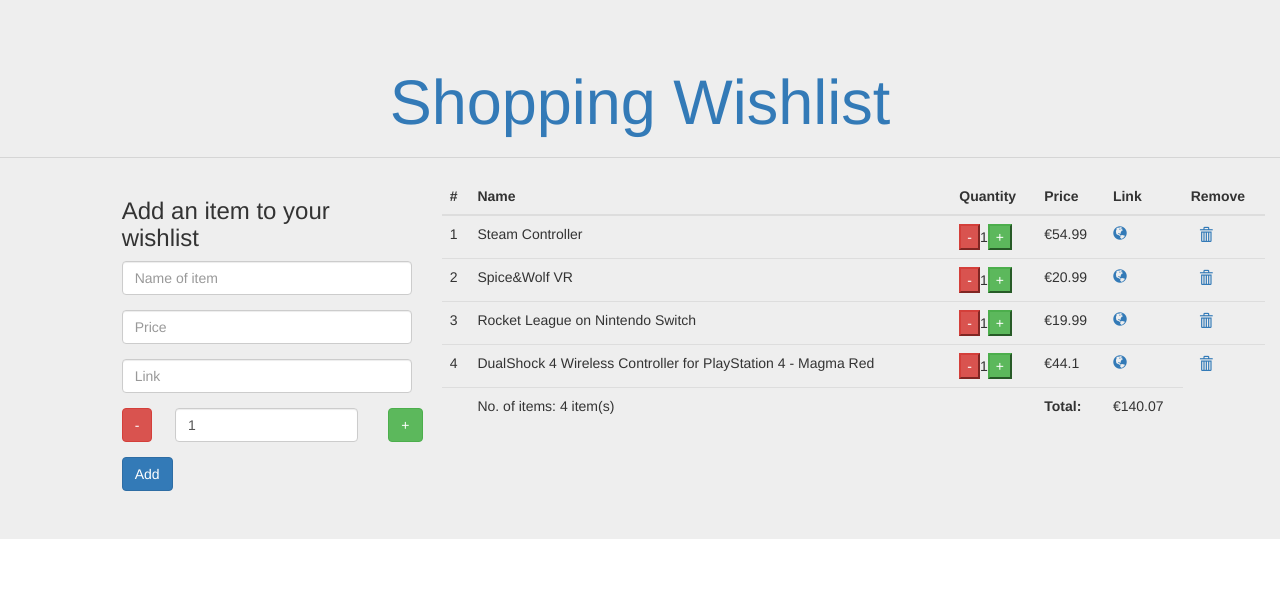
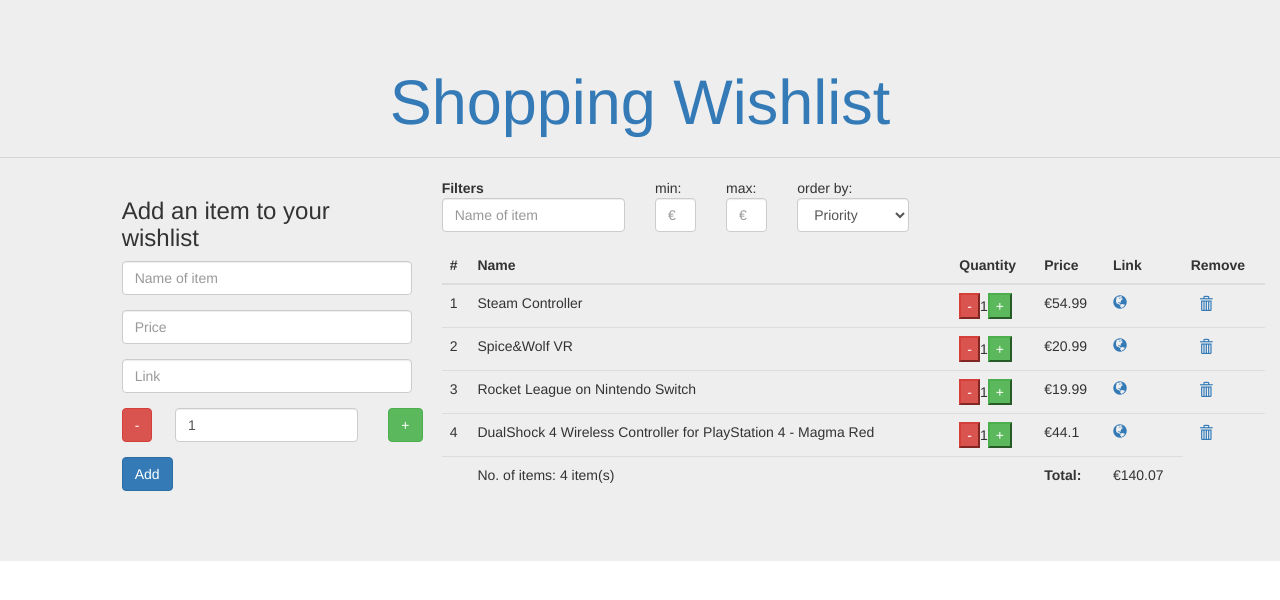
Before and after one commit to Kigaru/shopping-wishlist, a React (Create React App) app: page / in a window 1280 px wide. Shown: the top 600 px of the page. Built offline with nearby package versions, Linux system fonts and the light colour scheme.

Commit message:
Implemented filters

```diff
--- a/src/App.js
+++ b/src/App.js
@@ -3,15 +3,43 @@
 import Form from './components/wishlistForm';
 import WishlistList from './components/wishlistList';
 import api from './dataStore/stubAPI'
+import Filter from './components/filterControls'
 
 export default class App extends Component {
+
+  state = {name: "", minPrice: "", maxPrice: "", order: "priority"}
+
   addProduct = (name,price,link,quantity) => {
     api.add(name,parseFloat(price),link,quantity);
-    this.setState({});
+    this.setState({order: this.state.order});
   };
+
+  filterProducts = (type, value) => {
+
+    if(type === "name") {
+      this.setState({name: value, minPrice: this.state.minPrice, maxPrice: this.state.maxPrice, order: this.state.order})
+    }
+    else if(type === "minPrice") {
+      this.setState({name: this.state.name, minPrice: value, maxPrice: this.state.maxPrice, order: this.state.order})
+    }
+    else if(type === "maxPrice") {
+      this.setState({name: this.state.name, minPrice: this.state.minPrice, maxPrice: value, order: this.state.order})
+    }
+    else if(type === "order") {
+      this.setState({name: this.state.name, minPrice: this.state.minPrice, maxPrice: this.state.maxPrice, order: value})
+    }
+  }
 
 
   render() {
+
+
+    let diplayedProducts = api.getAll();
+    diplayedProducts = api.filterProducts(diplayedProducts, "name" ,this.state.name);
+    diplayedProducts = api.filterProducts(diplayedProducts, "minPrice",parseFloat(this.state.minPrice));
+    diplayedProducts = api.filterProducts(diplayedProducts, "maxPrice",parseFloat(this.state.maxPrice));
+    diplayedProducts = api.sortProducts(diplayedProducts, this.state.order);
+
     return (
     <div className="jumbotron">
       <h1 className="text-center"><a href="/">Shopping Wishlist</a></h1>
@@ -19,6 +47,7 @@
       <hr/>
 
       <div className="container-fluid">
+
         <div className="row">
           <div className="col-md-1"></div>
 
@@ -27,7 +56,8 @@
           </div>
 
           <div className="col-md-8">
-            <WishlistList items = {api.getAll()} />
+          <Filter filterProducts={this.filterProducts} />
+            <WishlistList items = {diplayedProducts} />
           </div>
         </div>
       </div>
--- /dev/null
+++ b/src/components/filterControls/index.js
@@ -0,0 +1,52 @@
+import React, { Component } from 'react';
+
+export default class Form extends Component {
+
+  handleChange = (e, type, value) => {
+    e.preventDefault();
+    this.props.filterProducts(type, value);
+};
+
+  handleNameChange = (e) => this.handleChange(e, "name", e.target.value);
+  handlePriceMinChange = (e) => this.handleChange(e, "minPrice", e.target.value);
+  handlePriceMaxChange = (e) => this.handleChange(e, "maxPrice", e.target.value);
+  handleSelect = (e) => this.handleChange(e, "order", e.target.value);
+
+  render() {
+        return (
+        <form  className="form bg-dark text-light">
+            <div className="row">
+            <div className="form-group col-sm-3">
+            <b>Filters</b>
+              <input type="text"
+                className="form-control"
+                placeholder="Name of item"
+                onChange={this.handleNameChange}></input>
+            </div>
+            <div className="form-group col-sm-1">
+              <div>min:</div>
+              <input type="text"
+                className="form-control"
+                placeholder="€    Minimum Price"
+                onChange={this.handlePriceMinChange} />
+            </div>
+            <div className="form-group col-sm-1">
+            <div>max:</div>
+              <input type="text"
+                className="form-control"
+                placeholder="€    Maximum Price"
+                onChange={this.handlePriceMaxChange}></input>
+            </div>
+            <div className="form-group col-sm-2">
+            <div>order by:</div>
+              <select className="form-control" name="orderBy" onChange={this.handleSelect}>
+                <option value="priority">Priority</option>
+                <option value="name">Alphabetical</option>
+                <option value="price">Price</option>
+              </select>
+            </div>
+            </div>
+          </form>
+        );
+    }
+}
--- a/src/dataStore/stubAPI.js
+++ b/src/dataStore/stubAPI.js
@@ -90,6 +90,52 @@
         return result;
     }
 
+
+    sortProducts(array, order) {
+      return lodash.sortBy(array, [order]);
+    }
+
+
+    filterProductsByText(array, type, filter) {
+      if(filter === "") {
+        return array;
+      }
+      else {
+        return array.filter(c => {
+          const toSearch = `${c[type]}`;
+          return toSearch.toLowerCase().search(filter) !== -1;
+          });
+      }
+    }
+
+    filterProductsByPriceMoreLessThan(array, type, filter) {
+      if(isNaN(filter)) {
+
+        return array;
+      }
+      else {
+        return array.filter(c => {
+          const toSearch = `${c.price}`;
+          if(type === "minPrice") {
+            return toSearch > filter;
+          }
+          else if(type==="maxPrice") {
+            return toSearch < filter;
+          }
+          else return false;
+          });
+
+      }
+    }
+
+    filterProducts(array, type, filter) {
+      if(type === "minPrice" || type === "maxPrice") {
+        return this.filterProductsByPriceMoreLessThan(array, type, filter);
+      }
+      else {
+        return this.filterProductsByText(array, type, filter);
+      }
+    }
 }
 
 
```
